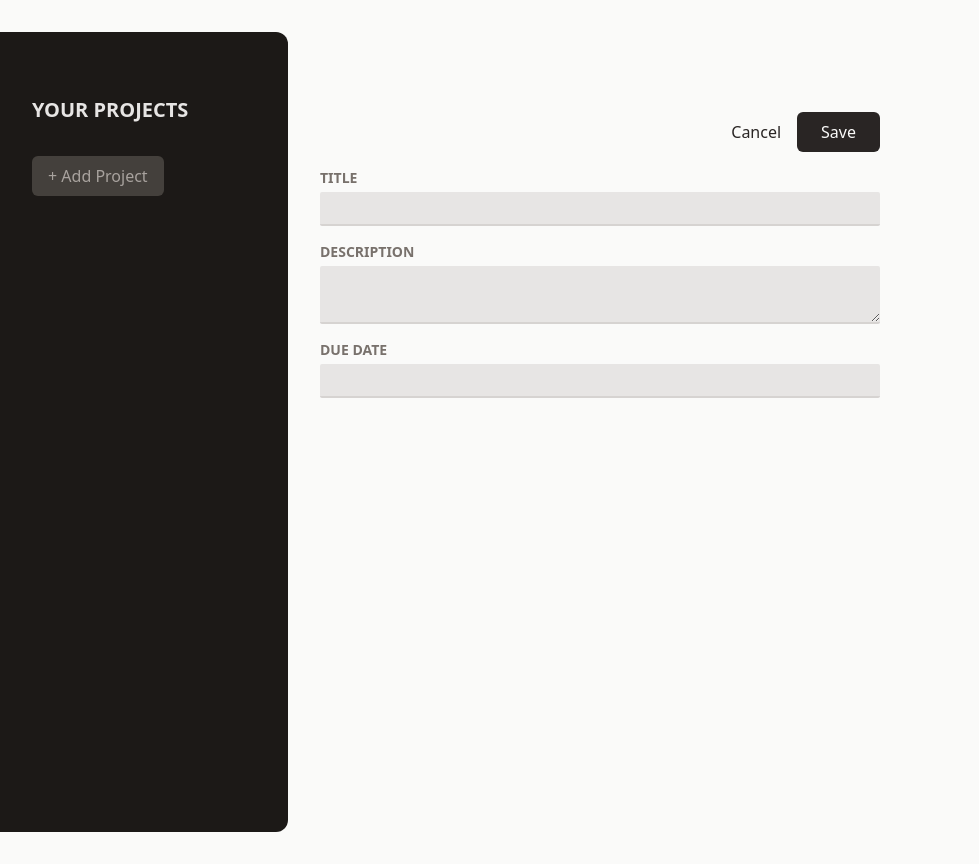
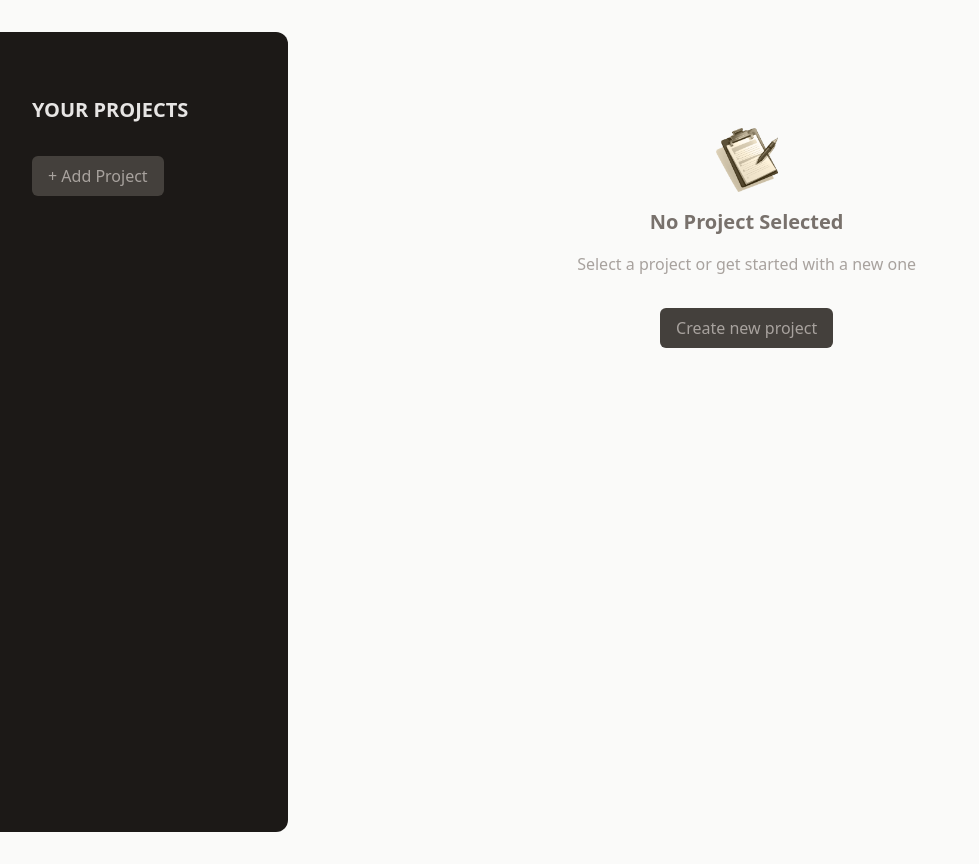
Before and after one commit to elvan/project-management-app-react-basics, a React (Vite) app: page / in a window 1280 px wide. Shown: the whole page, without its empty margins (0-979 px from the left). Built offline with nearby package versions, Linux system fonts and the light colour scheme.

Commit message:
switching between components

```diff
--- a/src/App.jsx
+++ b/src/App.jsx
@@ -1,11 +1,36 @@
+import { useState } from 'react';
+
 import NewProject from './components/NewProject.jsx';
+import NoProjectSelected from './components/NoProjectSelected.jsx';
 import ProjectsSidebar from './components/ProjectsSidebar.jsx';
 
 function App() {
+  const [projectsState, setProjectsState] = useState({
+    selectedProjectId: undefined,
+    projects: [],
+  });
+
+  function handleStartAddProject() {
+    setProjectsState((prevState) => {
+      return {
+        ...prevState,
+        selectedProjectId: null,
+      };
+    });
+  }
+
+  let content;
+
+  if (projectsState.selectedProjectId === null) {
+    content = <NewProject />;
+  } else if (projectsState.selectedProjectId === undefined) {
+    content = <NoProjectSelected onStartAddProject={handleStartAddProject} />;
+  }
+
   return (
     <main className='h-screen my-8 flex gap-8'>
-      <ProjectsSidebar />
-      <NewProject />
+      <ProjectsSidebar onStartAddProject={handleStartAddProject} />
+      {content}
     </main>
   );
 }
--- /dev/null
+++ b/src/components/Button.jsx
@@ -0,0 +1,10 @@
+export default function Button({ children, ...props }) {
+  return (
+    <button
+      className='px-4 py-2 text-xs md:text-base rounded-md bg-stone-700 text-stone-400 hover:bg-stone-600 hover:text-stone-100'
+      {...props}
+    >
+      {children}
+    </button>
+  );
+}
--- /dev/null
+++ b/src/components/NoProjectSelected.jsx
@@ -0,0 +1,23 @@
+import noProjectImage from '../assets/no-projects.png';
+import Button from './Button.jsx';
+
+export default function NoProjectSelected({ onStartAddProject }) {
+  return (
+    <div className='mt-24 text-center w-2/3'>
+      <img
+        src={noProjectImage}
+        alt='An empty task list'
+        className='w-16 h-16 object-contain mx-auto'
+      />
+      <h2 className='text-xl font-bold text-stone-500 my-4'>
+        No Project Selected
+      </h2>
+      <p className='text-stone-400 mb-4'>
+        Select a project or get started with a new one
+      </p>
+      <p className='mt-8'>
+        <Button onClick={onStartAddProject}>Create new project</Button>
+      </p>
+    </div>
+  );
+}
--- a/src/components/ProjectsSidebar.jsx
+++ b/src/components/ProjectsSidebar.jsx
@@ -1,13 +1,13 @@
-export default function ProjectsSidebar() {
+import Button from './Button.jsx';
+
+export default function ProjectsSidebar({ onStartAddProject }) {
   return (
     <aside className='w-1/3 px-8 py-16 bg-stone-900 text-stone-50 md:w-72 rounded-r-xl'>
       <h2 className='mb-8 font-bold uppercase md:text-xl text-stone-200'>
         Your Projects
       </h2>
       <div>
-        <button className='px-4 py-2 text-xs md:text-base rounded-md bg-stone-700 text-stone-400 hover:bg-stone-600 hover:text-stone-100'>
-          + Add Project
-        </button>
+        <Button onClick={onStartAddProject}>+ Add Project</Button>
       </div>
       <ul></ul>
     </aside>
```
